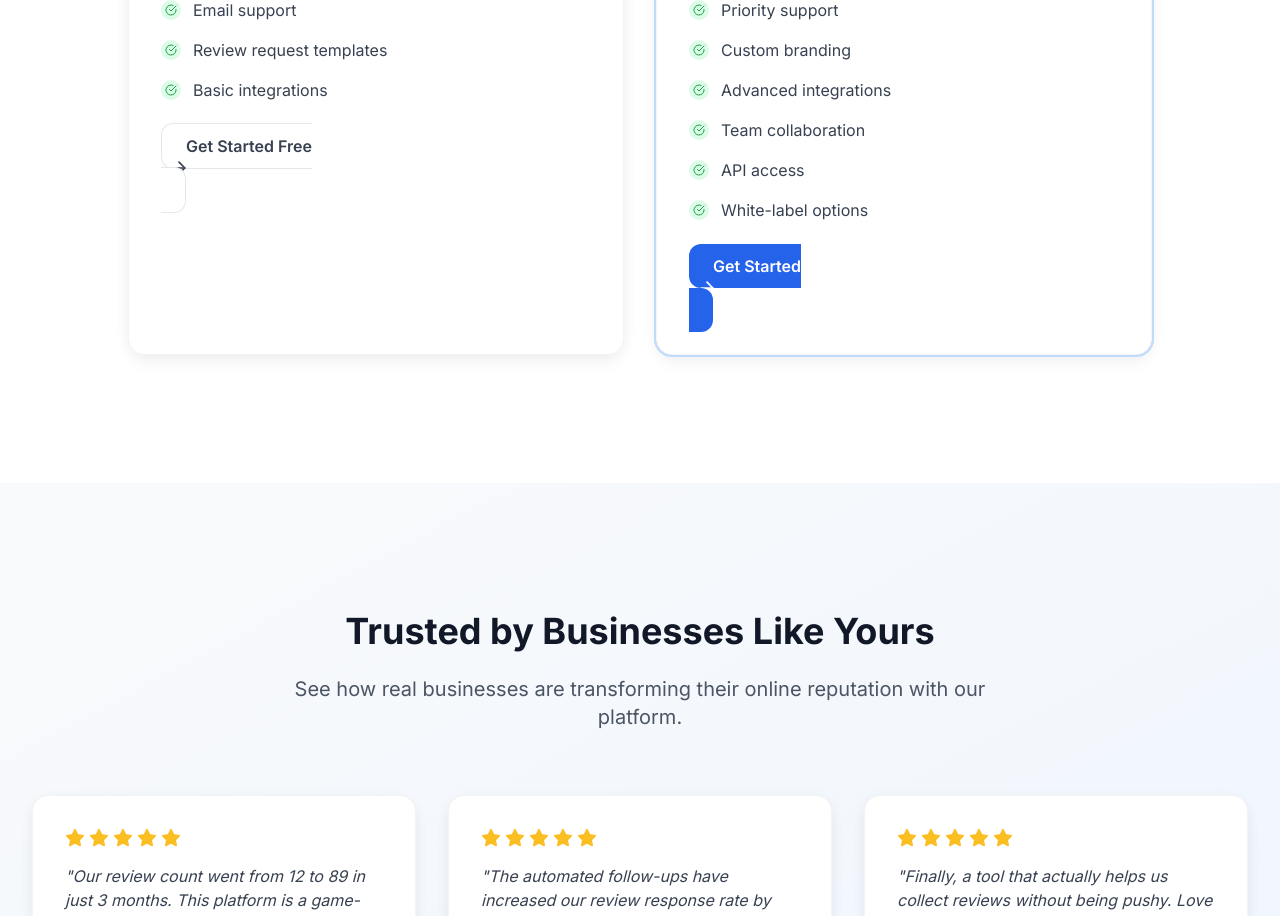
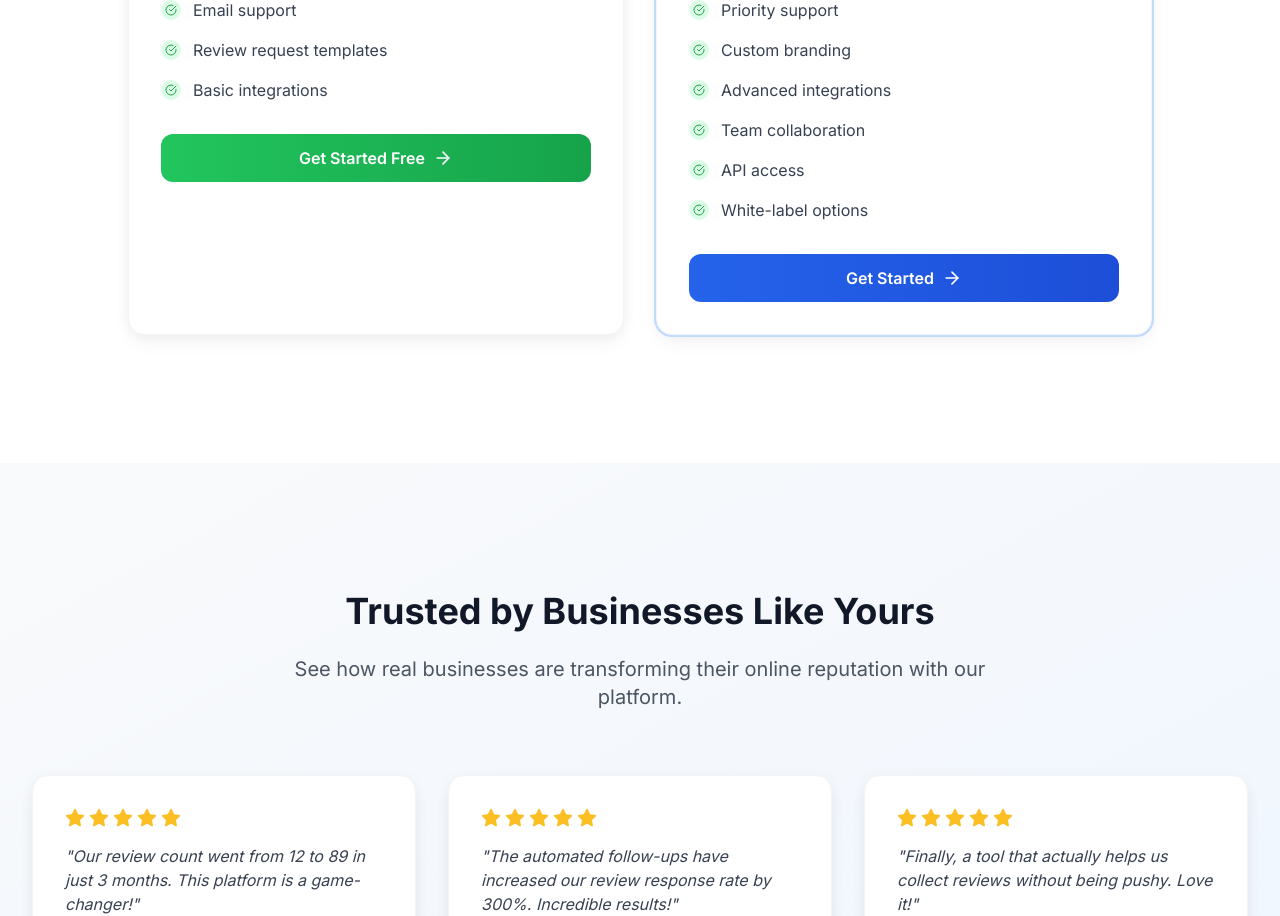
Before and after one commit to mikeshobes718/reviewpilot, a Next.js app: page / in a window 1280 px wide. Shown: the part 3157-4073 px from the top of the page. Built offline with nearby package versions, Linux system fonts and the light colour scheme.

Commit message:
Deploy version GITHUB-20250826-151754 - 20250826-151754

```diff
--- a/src/app/page.tsx
+++ b/src/app/page.tsx
@@ -444,7 +444,7 @@ export default function Home() {
                 </ul>
 
                 <div className="mt-auto">
-                  <Link href="/subscribe" className="btn-secondary w-full group">
+                  <Link href="/subscribe" className="w-full group inline-flex items-center justify-center bg-gradient-to-r from-success-500 to-success-600 hover:from-success-600 hover:to-success-700 text-white font-semibold py-3 px-6 rounded-xl transition-all duration-200 transform hover:scale-105 hover:shadow-medium focus:outline-none focus:ring-2 focus:ring-success-500 focus:ring-offset-2">
                     Get Started Free
                     <ArrowRight className="w-5 h-5 ml-2 group-hover:translate-x-1 transition-transform" />
                   </Link>
@@ -529,8 +529,8 @@ export default function Home() {
                     </li>
                   </ul>
 
-                                         <div className="mt-auto">
-                         <Link href="/subscribe" className="btn-primary w-full group">
+                       <div className="mt-auto">
+                         <Link href="/subscribe" className="w-full group inline-flex items-center justify-center bg-gradient-to-r from-primary-600 to-primary-700 hover:from-primary-700 hover:to-primary-800 text-white font-semibold py-3 px-6 rounded-xl transition-all duration-200 transform hover:scale-105 hover:shadow-medium focus:outline-none focus:ring-2 focus:ring-primary-500 focus:ring-offset-2">
                            Get Started
                            <ArrowRight className="w-5 h-5 ml-2 group-hover:translate-x-1 transition-transform" />
                          </Link>
--- a/src/app/subscribe/page.tsx
+++ b/src/app/subscribe/page.tsx
@@ -233,7 +233,7 @@ export default function SubscribePage() {
 
                     <div className="mt-auto">
                       {plan.id === 'starter' ? (
-                        <Link href="/auth" className="btn-secondary w-full group">
+                        <Link href="/auth" className="w-full group inline-flex items-center justify-center bg-gradient-to-r from-success-500 to-success-600 hover:from-success-600 hover:to-success-700 text-white font-semibold py-3 px-6 rounded-xl transition-all duration-200 transform hover:scale-105 hover:shadow-medium focus:outline-none focus:ring-2 focus:ring-success-500 focus:ring-offset-2">
                           Get Started Free
                           <ArrowRight className="w-5 h-5 ml-2 group-hover:translate-x-1 transition-transform" />
                         </Link>
@@ -250,7 +250,7 @@ export default function SubscribePage() {
                             </>
                           ) : (
                             <>
-                              {user ? 'Start Pro Trial' : 'Sign In to Subscribe'}
+                              {user ? 'Subscribe to Pro' : 'Sign In to Subscribe'}
                               <ArrowRight className="w-5 h-5 ml-2 group-hover:translate-x-1 transition-transform" />
                             </>
                           )}
```
Also changed, not shown: 1 other file (tests, documents, lock files or other folders).
